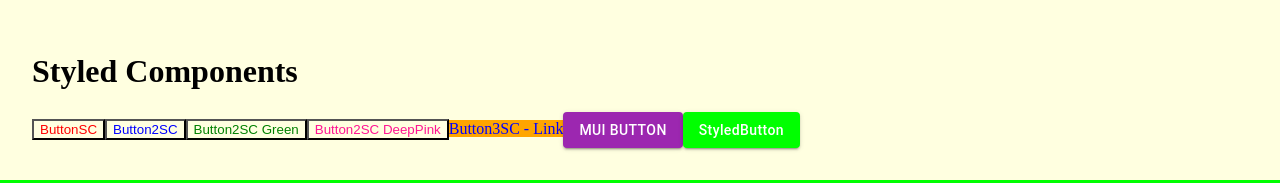
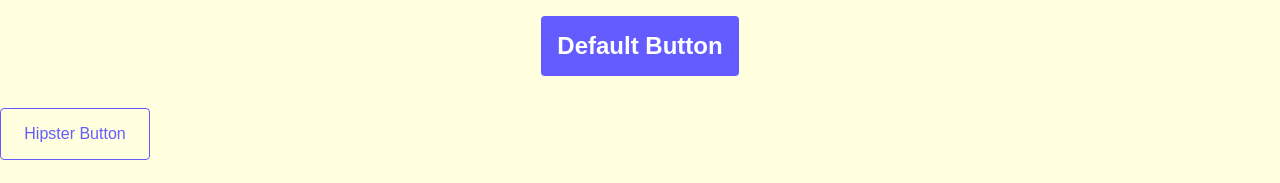
Before and after one commit to Michal-Radomski/JS_Libraries_Courses, a React (Create React App) app in the folder 03 Styled Components/: page / in a window 1280 px wide. Shown: the top 183 px of the page. Built offline with nearby package versions, Linux system fonts and the light colour scheme.

Commit message:
Course - commit 14

```diff
--- a/03 Styled Components/src/App.tsx
+++ b/03 Styled Components/src/App.tsx
@@ -7,6 +7,7 @@ import ComplexTitleWrapper from "./components/ComplexTitleWrapper";
 import Card from "./components/Card";
 import GlobalStyles from "./GlobalStyles";
 import Loader from "./components/Loader";
+import { DefaultButton, HipsterButton } from "./components/Buttons";
 
 const ButtonSC = styled.button({ color: "red", backgroundColor: "lightyellow" });
 const Button2SC = styled.button<{ $special?: string }>`
@@ -49,6 +50,8 @@ function App(): JSX.Element {
   return (
     <React.Fragment>
       <GlobalStyles />
+      <DefaultButton $large={true}>Default Button</DefaultButton>
+      <HipsterButton $large={false}>Hipster Button</HipsterButton>
       <div style={{ padding: "2rem" }}>
         <h1>Styled Components </h1>
         <ButtonSC>ButtonSC</ButtonSC>
--- /dev/null
+++ b/03 Styled Components/src/components/Buttons.tsx
@@ -0,0 +1,37 @@
+import styled, { css } from "styled-components";
+
+export const DefaultButton = styled.button<{ $large?: boolean }>`
+  background: #645cff;
+  color: #fff;
+  border: none;
+  border-radius: 0.25rem;
+  cursor: pointer;
+  text-transform: capitalize;
+  display: block;
+  margin: 1rem auto;
+  ${({ $large }) =>
+    $large
+      ? css`
+          padding: 1rem;
+          font-size: 1.5rem;
+          font-weight: 700;
+        `
+      : css`
+          padding: 0.5rem;
+          font-size: 1rem;
+          font-weight: 400;
+        `}
+`;
+
+export const HipsterButton = styled(DefaultButton)`
+  width: 150px;
+  background: transparent;
+  color: #645cff;
+  border: 1px solid #645cff;
+  padding: 1rem;
+  display: inline-block;
+  margin-right: 1rem;
+  text-decoration: none;
+  text-align: center;
+  font-size: 1rem;
+`;
```
